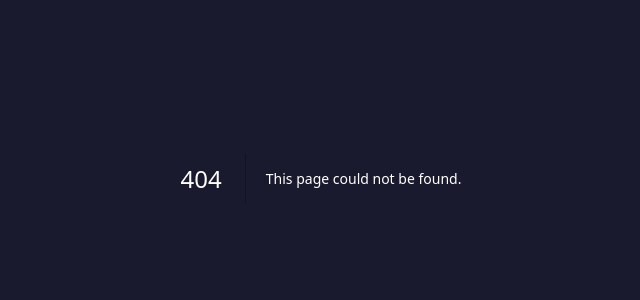
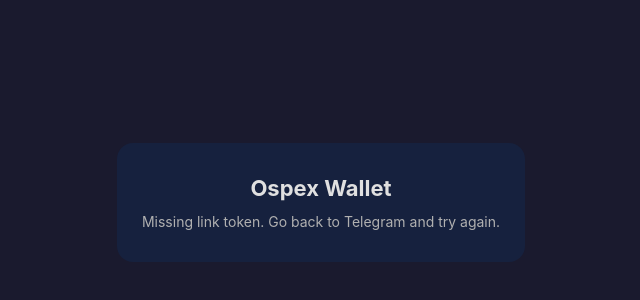
Before and after one commit to ospex-org/ospex-mini-app, a Next.js app: page /connect in a window 1280 px wide. Before the commit this address had no page. Shown: the part 238-538 px from the top of the page, without its empty margins (319-959 px from the left). Built offline with nearby package versions, Linux system fonts and the light colour scheme.

Commit message:
Add MetaMask connect handoff page

```diff
--- /dev/null
+++ b/app/connect/page.tsx
@@ -0,0 +1,93 @@
+"use client";
+
+import { useEffect, useMemo } from "react";
+
+function buildMetaMaskLink(linkToken: string) {
+  const dappUrl = `https://ospex-mini-app.vercel.app?linkToken=${encodeURIComponent(linkToken)}`;
+  return `https://link.metamask.io/dapp/${encodeURIComponent(dappUrl)}`;
+}
+
+export default function ConnectRedirectPage() {
+  const searchParams = useMemo(() => new URLSearchParams(window.location.search), []);
+  const linkToken = searchParams.get("linkToken") ?? "";
+  const appUrl = linkToken
+    ? `https://ospex-mini-app.vercel.app?linkToken=${encodeURIComponent(linkToken)}`
+    : "https://ospex-mini-app.vercel.app";
+  const metaMaskLink = linkToken ? buildMetaMaskLink(linkToken) : null;
+
+  useEffect(() => {
+    if (!linkToken) return;
+
+    if (window.ethereum?.isMetaMask) {
+      window.location.replace(appUrl);
+    }
+  }, [appUrl, linkToken]);
+
+  const containerStyle: React.CSSProperties = {
+    minHeight: "100vh",
+    display: "flex",
+    alignItems: "center",
+    justifyContent: "center",
+    padding: "24px",
+    fontFamily: "-apple-system, BlinkMacSystemFont, 'Segoe UI', Roboto, sans-serif",
+    backgroundColor: "#1a1a2e",
+    color: "#e0e0e0",
+  };
+
+  const cardStyle: React.CSSProperties = {
+    width: "100%",
+    maxWidth: "360px",
+    backgroundColor: "#16213e",
+    borderRadius: "16px",
+    padding: "32px 24px",
+    textAlign: "center",
+  };
+
+  const buttonStyle: React.CSSProperties = {
+    display: "block",
+    width: "100%",
+    boxSizing: "border-box",
+    padding: "14px 24px",
+    borderRadius: "12px",
+    border: "none",
+    fontSize: "16px",
+    fontWeight: 600,
+    textDecoration: "none",
+    backgroundColor: "#e94560",
+    color: "#ffffff",
+    marginTop: "16px",
+  };
+
+  if (!linkToken) {
+    return (
+      <div style={containerStyle}>
+        <div style={cardStyle}>
+          <h1 style={{ fontSize: "22px", margin: "0 0 12px 0" }}>Ospex Wallet</h1>
+          <p style={{ fontSize: "14px", color: "#b0b0b0", margin: 0 }}>
+            Missing link token. Go back to Telegram and try again.
+          </p>
+        </div>
+      </div>
+    );
+  }
+
+  return (
+    <div style={containerStyle}>
+      <div style={cardStyle}>
+        <h1 style={{ fontSize: "22px", margin: "0 0 8px 0" }}>Open MetaMask</h1>
+        <p style={{ fontSize: "14px", color: "#b0b0b0", margin: "0 0 12px 0" }}>
+          If Telegram opened this page in-app, use the button below to jump into MetaMask's browser.
+        </p>
+        <a href={metaMaskLink ?? appUrl} style={buttonStyle}>
+          Open in MetaMask
+        </a>
+        <a href={appUrl} style={{ ...buttonStyle, backgroundColor: "#0f3460" }}>
+          Continue here
+        </a>
+        <p style={{ fontSize: "12px", color: "#8c8c8c", margin: "16px 0 0 0" }}>
+          If MetaMask is already open, this will continue the wallet connection there.
+        </p>
+      </div>
+    </div>
+  );
+}
```
